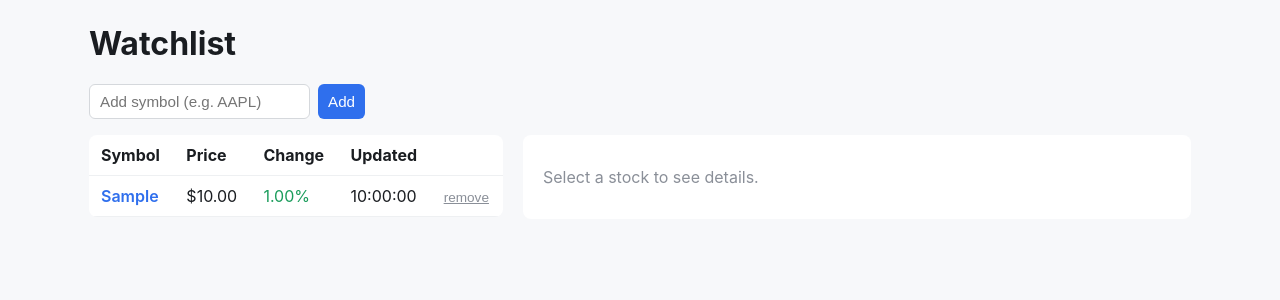
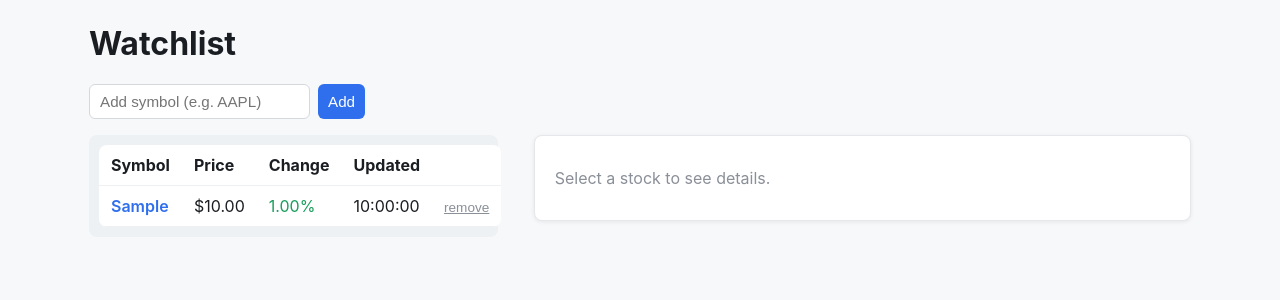
Before and after one commit to eelkalai/stock-monitor, a Flask app: page / in a window 1280 px wide. Shown: the part 53-353 px from the top of the page. Run offline with Flask 3, Linux system fonts and the light colour scheme; tables that the repository leaves empty hold one stand-in row (values such as "Sample post").

Commit message:
Strengthen visual separation between split-view panes
Widen the gap between list and detail panes, give the list pane its
own light panel background (distinct from both the page background
and the detail pane's white card), and add a border/shadow to the
detail pane so the two sides read as clearly separate at a glance.

Co-Authored-By: Claude Sonnet 5 <noreply@anthropic.com>
Claude-Session: https://claude.ai/code/session_01D4iw5x8EoiZ5YCQdaivTx6

```diff
--- a/static/style.css
+++ b/static/style.css
@@ -56,16 +56,24 @@ body {
 }
 .split-view {
   display: flex;
-  gap: 20px;
+  gap: 36px;
   align-items: flex-start;
 }
-.list-pane { flex: 1 1 380px; min-width: 0; }
+.list-pane {
+  flex: 1 1 380px;
+  min-width: 0;
+  background: #eef1f4;
+  border-radius: 8px;
+  padding: 10px;
+}
 .detail-pane {
   flex: 2 1 600px;
   min-width: 0;
   background: #fff;
   border-radius: 8px;
   padding: 16px 20px;
+  border: 1px solid #e5e7eb;
+  box-shadow: 0 1px 4px rgba(20, 22, 25, 0.08);
 }
 .ticker-table tr.selected { background: #eef3ff; }
 .detail-meta { color: #8a8f98; font-size: 0.85rem; margin: -4px 0 12px; }
```
